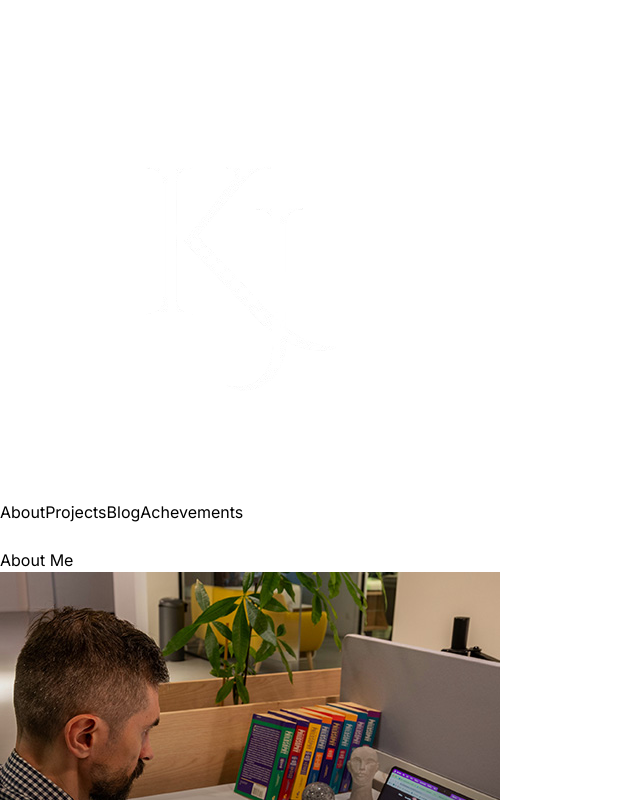
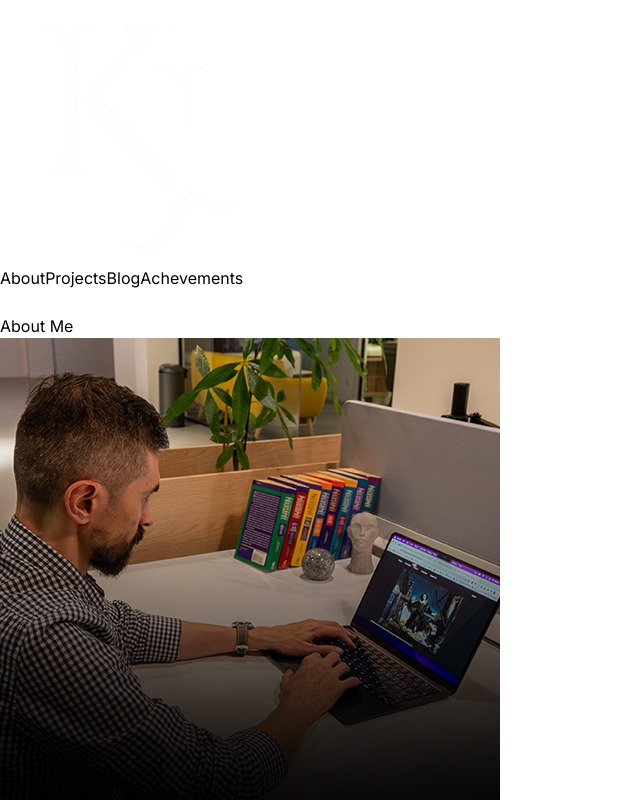
Before and after one commit to KMjanith/Portfolio, a React (Vite) app in the folder protfolio-2/: page /about in a window 1280 px wide. Shown: the top 800 px of the page, without its empty margins (0-640 px from the left). Built offline with nearby package versions, Linux system fonts and the light colour scheme.

Commit message:
logo resized

```diff
--- a/protfolio-2/src/components/Navbar.jsx
+++ b/protfolio-2/src/components/Navbar.jsx
@@ -1,5 +1,5 @@
 import React, { useState } from 'react'
-import logo from '../assets/kavindujanithLogo.png'
+import logo from '../assets/kavindujanithLogoCroped.png'
 import { Link, NavLink } from 'react-router-dom'
 
 
@@ -37,9 +37,9 @@ export default function Navbar() {
   }
 
   return (
-    <nav className='flex items-center justify-between flex-wrap  pt-4 pb-7 px-3'>
+    <nav className='flex items-center justify-between flex-wrap  pt-7 pb-7'>
         <Link to="/" className='flex flex-shrink-0 items-center'>
-            <img src={logo} alt="" className='mx-2 w-32'/>
+            <img src={logo} alt="" className=' w-12'/>
         </Link>
 
         <div className='hidden m-8 md:flex items-center justify-between gap-4 text-2xl  ' >
```
Also changed, not shown: protfolio-2/src/assets/kavindujanithLogoCroped.png (added), protfolio-2/src/assets/kevinRushLogo.png (added).
